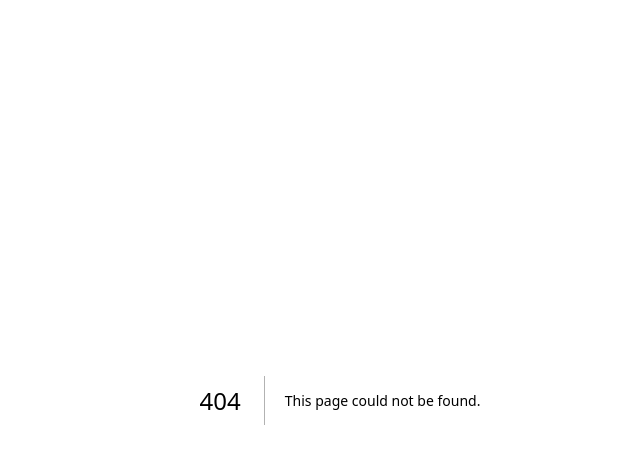
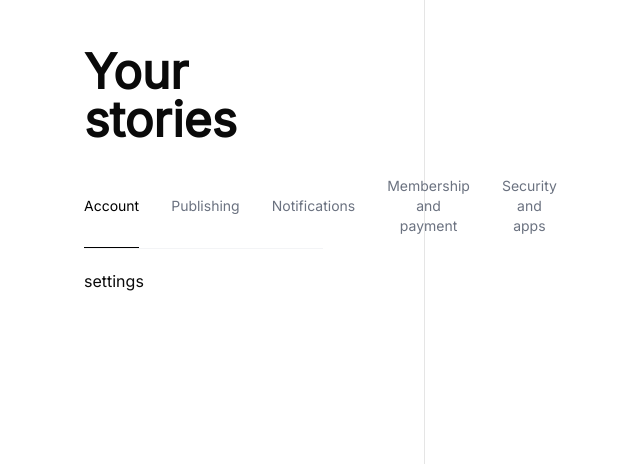
Before and after one commit to 52-Hertz-Mind/medium-clone, a Next.js app: page /me/settings in a window 1280 px wide. Before the commit this address had no page. Shown: the top 464 px of the page, without its empty margins (300-940 px from the left). Built offline with nearby package versions, Linux system fonts and the light colour scheme.

Commit message:
[#13-ADD] setting page component (#28)

```diff
--- a/src/app/(components)/ProfileMenu.tsx
+++ b/src/app/(components)/ProfileMenu.tsx
@@ -54,7 +54,7 @@ export default function ProfileMenu() {
 
         <div className="flex flex-col">
           <DropdownMenuItem className="py-3 cursor-pointer !bg-transparent">
-            Settings
+            <Link href={"/me/settings"}>Settings</Link>
           </DropdownMenuItem>
           <DropdownMenuItem className="py-3 cursor-pointer !bg-transparent">
             Refine recommendations
--- a/src/app/me/layout.tsx
+++ b/src/app/me/layout.tsx
@@ -85,4 +85,28 @@ export default function MeLayout({
       </div>
     );
   }
+  if (pathname.startsWith("/me/setting")) {
+    return (
+      <div className="flex flex-col md:flex-row px-4 md:px-96 gap-10 h-screen">
+        <div className="flex flex-col gap-5 w-full md:w-2/3 border-r pt-12 pr-4 md:pr-20 h-screen">
+          <div className="flex justify-between items-center">
+            <h1 className="text-5xl font-semibold">Your stories</h1>
+
+            <CreateListDialog open={isDialogOpen} onOpenChange={onOpenDialog} />
+          </div>
+          <TabNavigation
+            linkNames={[
+              "Account",
+              "Publishing",
+              "Notifications",
+              "Membership and payment",
+              "Security and apps",
+            ]}
+          />
+
+          {children}
+        </div>
+      </div>
+    );
+  }
 }
--- /dev/null
+++ b/src/app/me/settings/page.tsx
@@ -0,0 +1,5 @@
+function Page() {
+  return <div>settings</div>;
+}
+
+export default Page;
```
